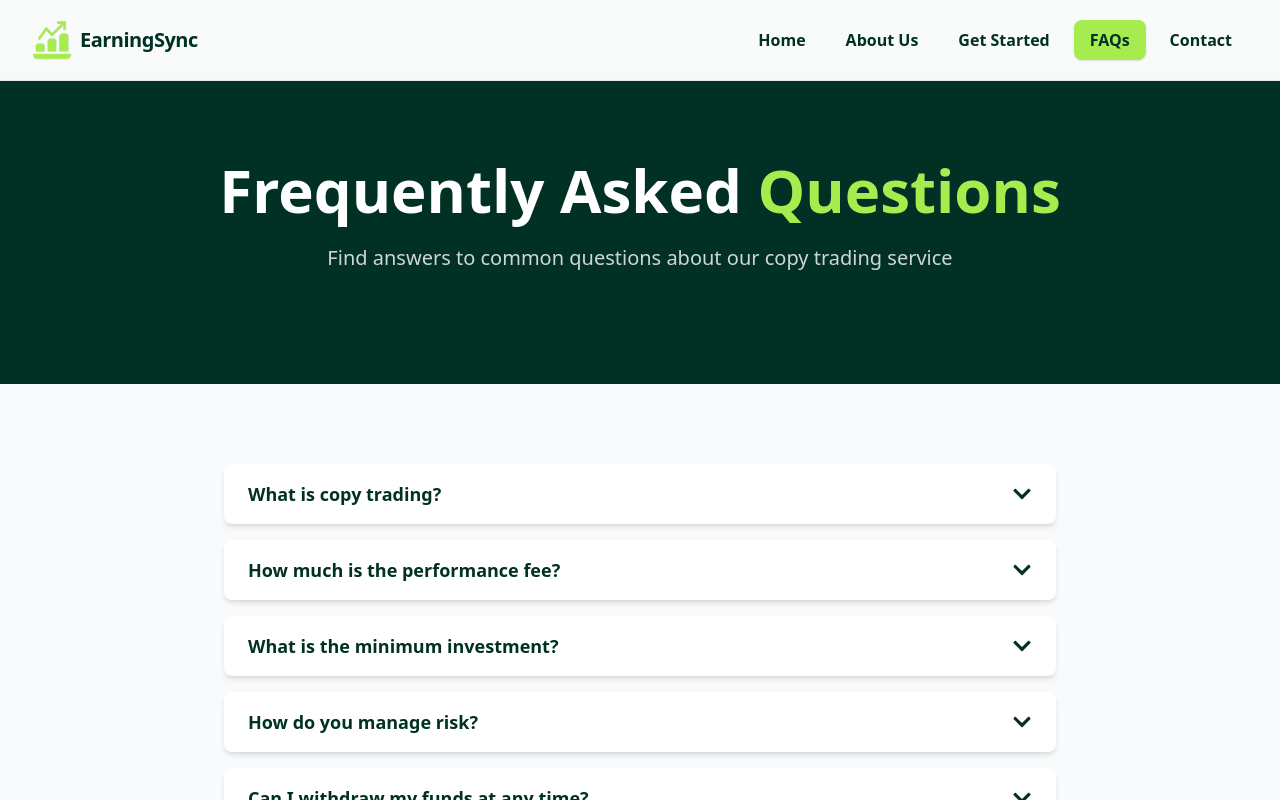
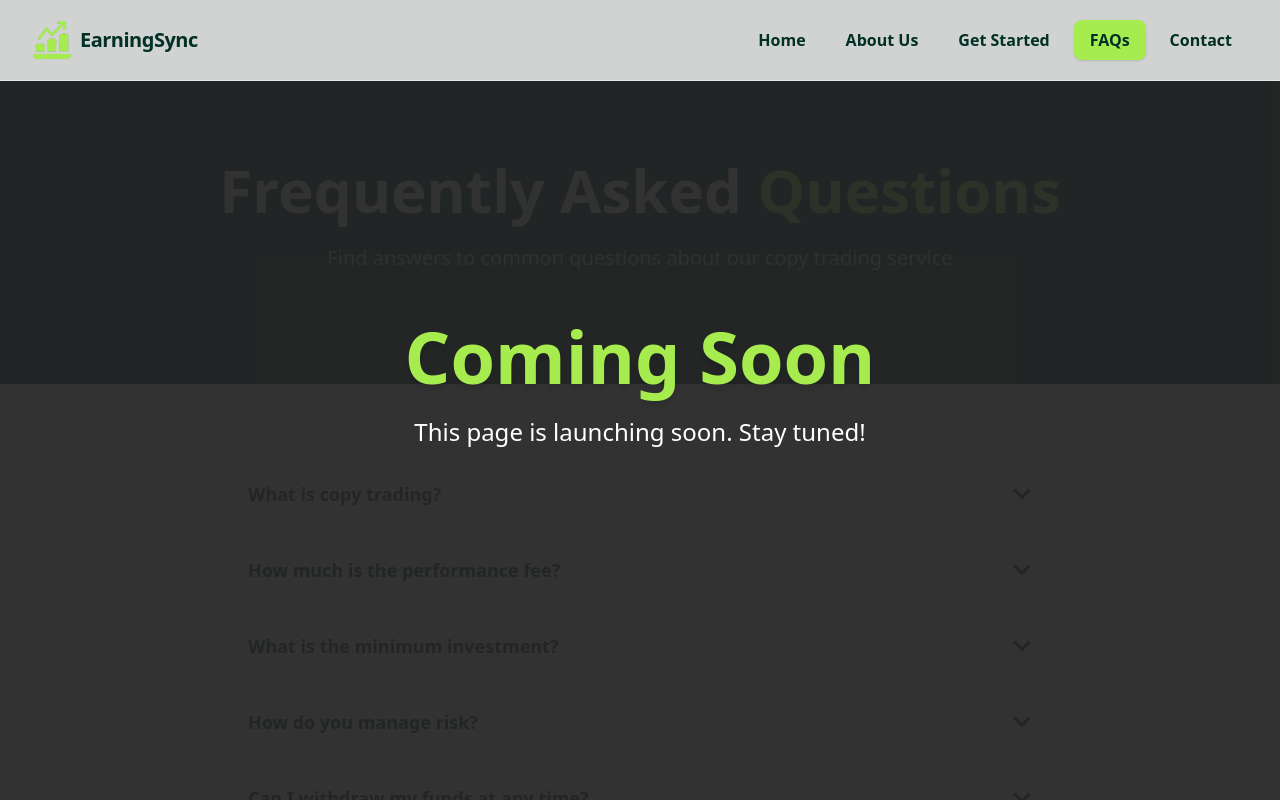
Before and after one commit to Suhaib5333/earning-sync, a React (Vite) app: page /faq in a window 1280 px wide. Shown: the top 800 px of the page. Built offline with nearby package versions, Linux system fonts and the light colour scheme; the HTML template or start-up script is replaced by a standard one.

Commit message:
fixed all pages content and structure, added coming soon overlay for get started faq and contact pages

```diff
--- a/src/components/Navbar.jsx
+++ b/src/components/Navbar.jsx
@@ -177,13 +177,6 @@ const Navbar = () => {
                     {link.name}
                   </Link>
                 ))}
-                <Link
-                  to="/get-started"
-                  className="mt-4 px-6 py-3 rounded-full bg-[#a7ec4f] text-[#013024] font-bold shadow-lg hover:bg-[#bfff5c] transition-all text-lg flex items-center justify-center"
-                  onClick={(e) => handleNavClick("/get-started", e)}
-                >
-                  Get Started
-                </Link>
               </nav>
             </motion.div>
           </>
--- a/src/pages/Contact.jsx
+++ b/src/pages/Contact.jsx
@@ -1,10 +1,27 @@
-import React from 'react';
-import { motion } from 'framer-motion';
-import { FaEnvelope, FaTelegram, FaTwitter } from 'react-icons/fa';
+import React from "react";
+import { motion } from "framer-motion";
+import { FaEnvelope, FaTelegram, FaTwitter } from "react-icons/fa";
 
 const Contact = () => {
   return (
-    <div className="min-h-screen">
+    <div className="min-h-screen relative">
+      {/* Coming Soon Overlay (centered on the screen, covers entire page) */}
+      <div className="fixed inset-0 z-30 flex flex-col items-center justify-center bg-black/80">
+        <motion.h1
+          initial={{ opacity: 0, scale: 0.95 }}
+          animate={{ opacity: 1, scale: 1 }}
+          transition={{ duration: 0.6, ease: "easeOut" }}
+          className="text-5xl md:text-7xl font-extrabold text-[#a7ec4f] mb-6 drop-shadow-lg text-center"
+        >
+          Coming Soon
+        </motion.h1>
+        <p className="text-xl md:text-2xl text-white mb-8 text-center max-w-xl">
+          This page is launching soon. Stay tuned!
+        </p>
+      </div>
+
+      {/* Existing Content (dimmed and unclickable) */}
+      <div className="pointer-events-none opacity-30 select-none">
         {/* Hero Section */}
         <section className="bg-[#013024] text-white py-20">
           <div className="max-w-7xl mx-auto px-4 sm:px-6 lg:px-8">
@@ -132,12 +149,14 @@ const Contact = () => {
                 Our Support Hours
               </h2>
               <p className="text-xl text-gray-600">
-              We're available 24/7 to assist you with any questions or concerns
+                We're available 24/7 to assist you with any questions or
+                concerns
               </p>
             </div>
           </div>
         </section>
       </div>
+    </div>
   );
 };
 
--- a/src/pages/FAQ.jsx
+++ b/src/pages/FAQ.jsx
@@ -1,6 +1,6 @@
-import React, { useState } from 'react';
-import { motion } from 'framer-motion';
-import { FaChevronDown } from 'react-icons/fa';
+import React, { useState } from "react";
+import { motion } from "framer-motion";
+import { FaChevronDown } from "react-icons/fa";
 
 const FAQ = () => {
   const [openIndex, setOpenIndex] = useState(null);
@@ -8,40 +8,65 @@ const FAQ = () => {
   const faqs = [
     {
       question: "What is copy trading?",
-      answer: "Copy trading is an automated trading method where you can automatically copy positions opened and managed by another selected trader. When they trade, your account will automatically copy their actions proportionally to your investment."
+      answer:
+        "Copy trading is an automated trading method where you can automatically copy positions opened and managed by another selected trader. When they trade, your account will automatically copy their actions proportionally to your investment.",
     },
     {
       question: "How much is the performance fee?",
-      answer: "We charge a 30% performance fee on profits generated through our copy trading service. This fee structure ensures our interests are aligned with yours - we only earn when you earn."
+      answer:
+        "We charge a 30% performance fee on profits generated through our copy trading service. This fee structure ensures our interests are aligned with yours - we only earn when you earn.",
     },
     {
       question: "What is the minimum investment?",
-      answer: "The minimum investment amount is determined by Exness platform requirements. We recommend starting with at least $1000 to ensure proper position sizing and risk management."
+      answer:
+        "The minimum investment amount is determined by Exness platform requirements. We recommend starting with at least $1000 to ensure proper position sizing and risk management.",
     },
     {
       question: "How do you manage risk?",
-      answer: "We employ strict risk management protocols including position sizing, stop-loss orders, and diversification strategies. Our primary focus is capital preservation while seeking consistent returns."
+      answer:
+        "We employ strict risk management protocols including position sizing, stop-loss orders, and diversification strategies. Our primary focus is capital preservation while seeking consistent returns.",
     },
     {
       question: "Can I withdraw my funds at any time?",
-      answer: "Yes, you maintain full control of your funds at all times. You can stop copying trades and withdraw your funds whenever you wish, subject to Exness's standard withdrawal procedures."
+      answer:
+        "Yes, you maintain full control of your funds at all times. You can stop copying trades and withdraw your funds whenever you wish, subject to Exness's standard withdrawal procedures.",
     },
     {
       question: "What is your trading strategy?",
-      answer: "We use a combination of technical and fundamental analysis to identify high-probability trading opportunities. Our focus is on major currency pairs with strict risk management protocols."
+      answer:
+        "We use a combination of technical and fundamental analysis to identify high-probability trading opportunities. Our focus is on major currency pairs with strict risk management protocols.",
     },
     {
       question: "How often do you trade?",
-      answer: "Our trading frequency varies based on market conditions and opportunities. We prioritize quality setups over quantity to maintain consistent performance."
+      answer:
+        "Our trading frequency varies based on market conditions and opportunities. We prioritize quality setups over quantity to maintain consistent performance.",
     },
     {
       question: "What is your average monthly return?",
-      answer: "While past performance doesn't guarantee future results, we aim for consistent monthly returns while prioritizing capital preservation. Detailed performance statistics are available on our Exness profile."
-    }
+      answer:
+        "While past performance doesn't guarantee future results, we aim for consistent monthly returns while prioritizing capital preservation. Detailed performance statistics are available on our Exness profile.",
+    },
   ];
 
   return (
-    <div className="min-h-screen">
+    <div className="min-h-screen relative">
+      {/* Coming Soon Overlay (centered on the screen) */}
+      <div className="fixed inset-0 z-30 flex flex-col items-center justify-center bg-black/80">
+        <motion.h1
+          initial={{ opacity: 0, scale: 0.95 }}
+          animate={{ opacity: 1, scale: 1 }}
+          transition={{ duration: 0.6, ease: "easeOut" }}
+          className="text-5xl md:text-7xl font-extrabold text-[#a7ec4f] mb-6 drop-shadow-lg text-center"
+        >
+          Coming Soon
+        </motion.h1>
+        <p className="text-xl md:text-2xl text-white mb-8 text-center max-w-xl">
+          This page is launching soon. Stay tuned!
+        </p>
+      </div>
+
+      {/* Existing Content (dimmed and unclickable) */}
+      <div className="pointer-events-none opacity-30 select-none">
         {/* Hero Section */}
         <section className="bg-[#013024] text-white py-20">
           <div className="max-w-7xl mx-auto px-4 sm:px-6 lg:px-8">
@@ -52,7 +77,8 @@ const FAQ = () => {
               className="text-center"
             >
               <h1 className="text-4xl md:text-6xl font-bold mb-6">
-              Frequently Asked <span className="text-[#a7ec4f]">Questions</span>
+                Frequently Asked{" "}
+                <span className="text-[#a7ec4f]">Questions</span>
               </h1>
               <p className="text-xl mb-8 text-gray-300">
                 Find answers to common questions about our copy trading service
@@ -70,11 +96,16 @@ const FAQ = () => {
                   key={index}
                   className="bg-white rounded-lg shadow-md overflow-hidden"
                   initial={false}
-                animate={{ backgroundColor: openIndex === index ? "#f8f9fa" : "#ffffff" }}
+                  animate={{
+                    backgroundColor:
+                      openIndex === index ? "#f8f9fa" : "#ffffff",
+                  }}
                 >
                   <button
                     className="w-full px-6 py-4 text-left flex justify-between items-center"
-                  onClick={() => setOpenIndex(openIndex === index ? null : index)}
+                    onClick={() =>
+                      setOpenIndex(openIndex === index ? null : index)
+                    }
                   >
                     <span className="text-lg font-semibold text-[#013024]">
                       {faq.question}
@@ -89,14 +120,12 @@ const FAQ = () => {
                     initial={false}
                     animate={{
                       height: openIndex === index ? "auto" : 0,
-                    opacity: openIndex === index ? 1 : 0
+                      opacity: openIndex === index ? 1 : 0,
                     }}
                     transition={{ duration: 0.3 }}
                     className="overflow-hidden"
                   >
-                  <div className="px-6 pb-4 text-gray-600">
-                    {faq.answer}
-                  </div>
+                    <div className="px-6 pb-4 text-gray-600">{faq.answer}</div>
                   </motion.div>
                 </motion.div>
               ))}
@@ -111,13 +140,16 @@ const FAQ = () => {
               Still Have Questions?
             </h2>
             <p className="text-xl text-gray-300 mb-8">
-            Contact our support team for personalized assistance
+              Contact us for personalized assistance
             </p>
-          <button className="btn-primary text-lg">
-            Contact Support
+            <div className="flex justify-center">
+              <button className="px-8 py-3 bg-[#a7ec4f] text-[#013024] font-bold rounded-full shadow-lg hover:bg-[#bfff5c] transition-all text-lg flex items-center justify-center">
+                Contact Us Now!
               </button>
             </div>
+          </div>
         </section>
+      </div>
     </div>
   );
 };
--- a/src/pages/GetStarted.jsx
+++ b/src/pages/GetStarted.jsx
@@ -10,8 +10,8 @@ import {
 const GetStarted = () => {
   return (
     <div className="min-h-screen relative">
-      {/* Overlay for Coming Soon */}
-      <div className="absolute inset-0 z-20 flex flex-col items-center justify-center bg-black/80">
+      {/* Coming Soon Overlay (centered on the screen, covers entire page) */}
+      <div className="fixed inset-0 z-30 flex flex-col items-center justify-center bg-black/80">
         <motion.h1
           initial={{ opacity: 0, scale: 0.95 }}
           animate={{ opacity: 1, scale: 1 }}
```
Also changed, not shown: src/components/Footer.jsx (+12 -6 lines). Lines whose indentation alone changed are shown as unchanged.
